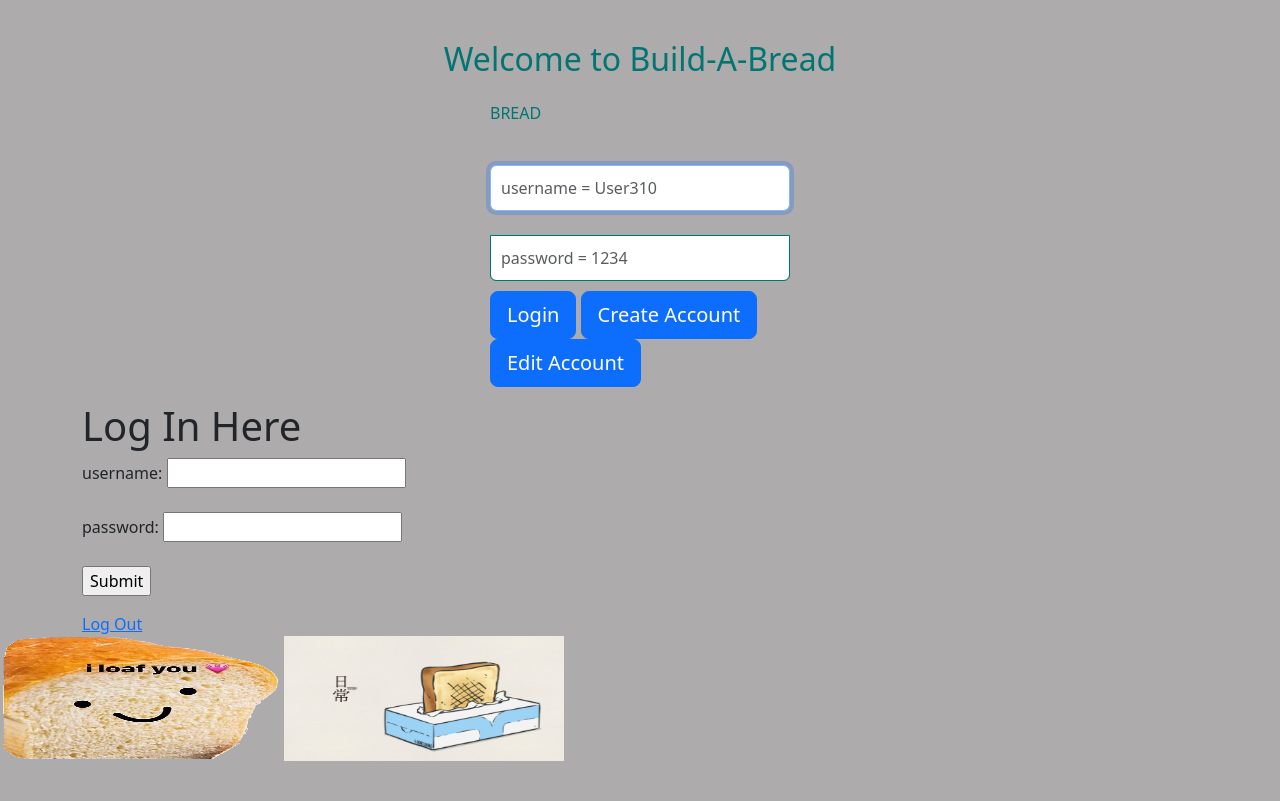
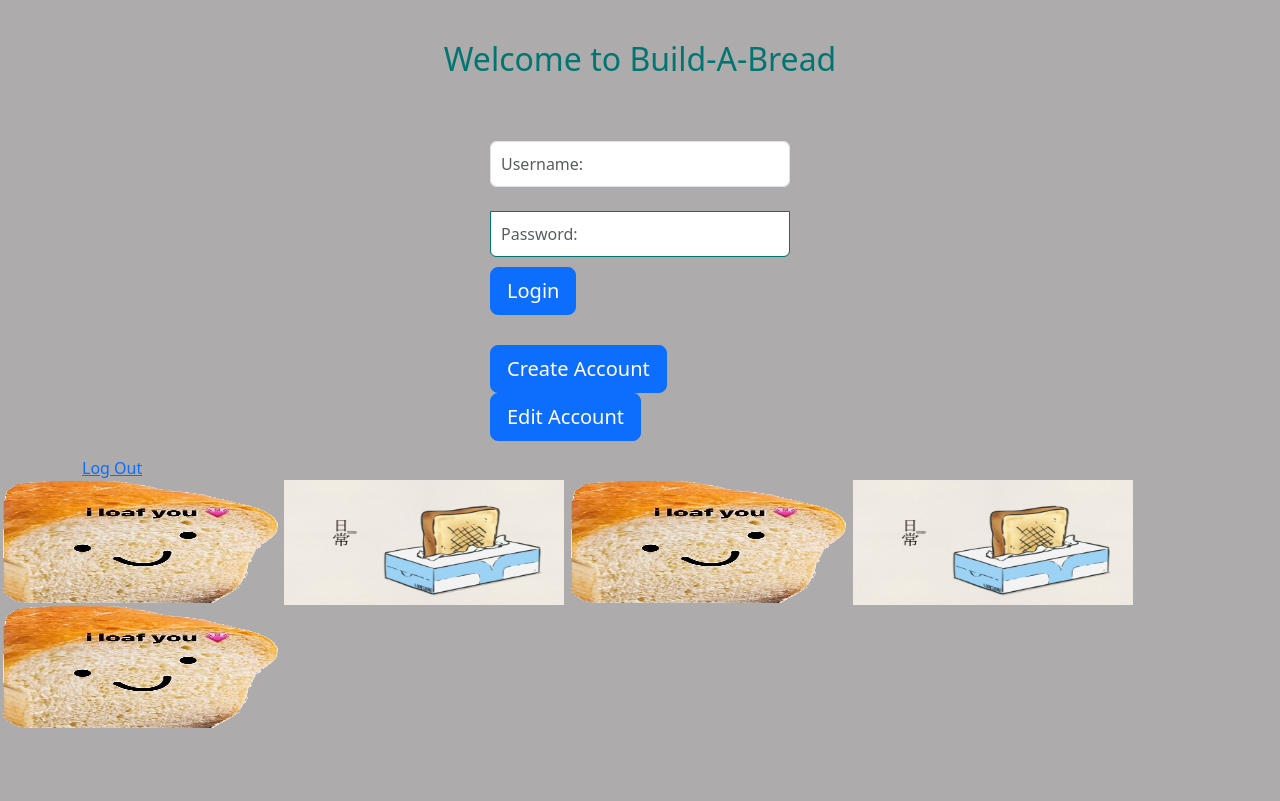
Before and after one commit to sonas939/CSCE310Project, a PHP site: page / in a window 1280 px wide. After the commit the page ends 728 px from the top, so only its background shows below. Run offline with PHP 8.4, Linux system fonts and the light colour scheme; some libraries are stand-ins or nearby versions.

Commit message:
Cleaned up log in page

```diff
--- a/index.php
+++ b/index.php
@@ -74,41 +74,13 @@
    </head>
 
    <body>
-
       <h2>Welcome to Build-A-Bread</h2>
       <div class = "container form-signin">
 
          <?php
-         echo "BREAD";
             $msg = '';
 
-            if (isset($_POST['login']) && !empty($_POST['username'])
-               && !empty($_POST['password'])) {
-
-                  header("/login_back.php");
-
-               if ($_POST['username'] == 'User310' && $_POST['password'] == '1234') {
-                  $_SESSION['valid'] = true;
-                  $_SESSION['timeout'] = time();
-                  $_SESSION['username'] = 'User310';
-
-                  echo 'You have entered valid use name and password';
-
-                  header("Location: profile.php");
-
-               } else if ($_POST['username'] == 'Admin310' && $_POST['password'] == '1234') {
-                  $_SESSION['valid'] = true;
-                  $_SESSION['timeout'] = time();
-                  $_SESSION['username'] = 'Admin310';
-
-                  echo 'You have entered valid use name and password';
-
-                  header("Location: admin.php");
-
-               } else {
-                  $msg = 'Wrong username or password';
-               }
-            } elseif (isset($_POST['create_account'])) {
+            if (isset($_POST['create_account'])) {
                // redirect to create account
                header("Location: /create_account_front.php");
             }
@@ -121,40 +93,34 @@
 
       <div class = "container">
 
-         <form class = "form-signin" role = "form"
-            action = "<?php echo htmlspecialchars($_SERVER['PHP_SELF']);
-            ?>" method = "post">
-            <h4 class = "form-signin-heading"><?php echo $msg; ?></h4>
-            <input type = "text" class = "form-control"
-               name = "username" placeholder = "username = User310"
-               required autofocus></br>
-            <input type = "password" class = "form-control"
-               name = "password" placeholder = "password = 1234" required>
-            <button class = "btn btn-lg btn-primary btn-block" type = "submit"
-               name = "login">Login</button>
-            <button class = "btn btn-lg btn-primary btn-block" type = "submit"
+         <!-- log in form START -->
+         <form class = "form-signin" action="/login_back.php">
+         <h4 class = "form-signin-heading"><?php echo $msg; ?></h4>
+         <!-- <label for="username">username:</label> -->
+         <input type="text" id="username" name="username" class = "form-control" placeholder = "Username:" Required><br>
+         <!-- <label for="password">password:</label> -->
+         <input type="password" id="password" name="password" class = "form-control" placeholder = "Password:" Required>
+         <button class = "btn btn-lg btn-primary btn-block" type = "submit" name = "login">Login</button>
+
+         </form>
+         <!-- log in form END -->
+
+         <!-- Edit and Create accounts: -->
+         <form class = "form-signin" action = "<?php echo htmlspecialchars($_SERVER['PHP_SELF']);?> " method = "post">
+         <button class = "btn btn-lg btn-primary btn-block" type = "submit"
                name = "create_account">Create Account</button>
-            <button class = "btn btn-lg btn-primary btn-block" type = "submit"
-               name = "edit_account">Edit Account</button>
+         <button class = "btn btn-lg btn-primary btn-block" type = "submit"
+            name = "edit_account">Edit Account</button>
          </form>
-
-
-         <!-- log in form -->
-         <h1>Log In Here</h1>
-         <form action="/login_back.php">
-         <label for="username">username:</label>
-         <input type="text" id="username" name="username"><br><br>
-         <label for="password">password:</label>
-         <input type="text" id="password" name="password"><br><br>
-         <input type="submit" value="Submit">
-         </form>
-
 
          <a href = "logout.php" tite = "Logout">Log Out</a>
 
       </div>
       <img src="/loaf.png" width="280" height="125" title="lovely bread" alt="Loving bread" class="center"/>
       <img src="/breadBox.jpg" width="280" height="125" title="Nichijou Bread" alt="Nichijou Bread" class="center"/>
+      <img src="/loaf.png" width="280" height="125" title="lovely bread" alt="Loving bread" class="center"/>
+      <img src="/breadBox.jpg" width="280" height="125" title="Nichijou Bread" alt="Nichijou Bread" class="center"/>
+      <img src="/loaf.png" width="280" height="125" title="lovely bread" alt="Loving bread" class="center"/>
 
    </body>
 </html>
```
